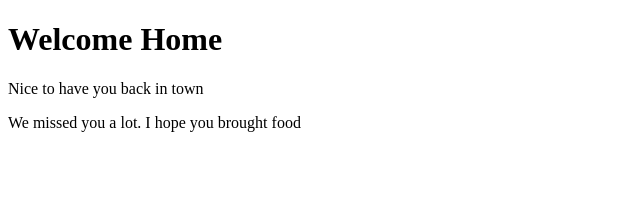
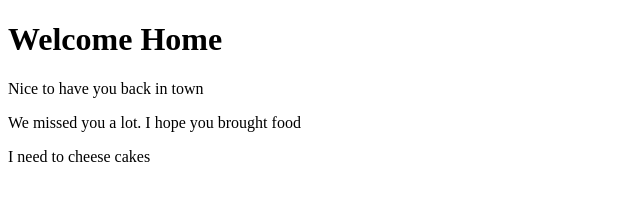
Before and after one commit to marxyng/lilPractice, a plain HTML site: page index.html in a window 1280 px wide. Shown: the whole page, without its empty margins (0-640 px from the left). Drawn offline with Linux system fonts and the light colour scheme.

Commit message:
update to index.html

```diff
--- a/index.html
+++ b/index.html
@@ -12,5 +12,6 @@
     <p> Nice to have you back in town</p>
 
     <p>We missed you a lot.  I hope you brought food</p>
+    <p>  I need to cheese cakes</p>
 </body>
 </html>
```
